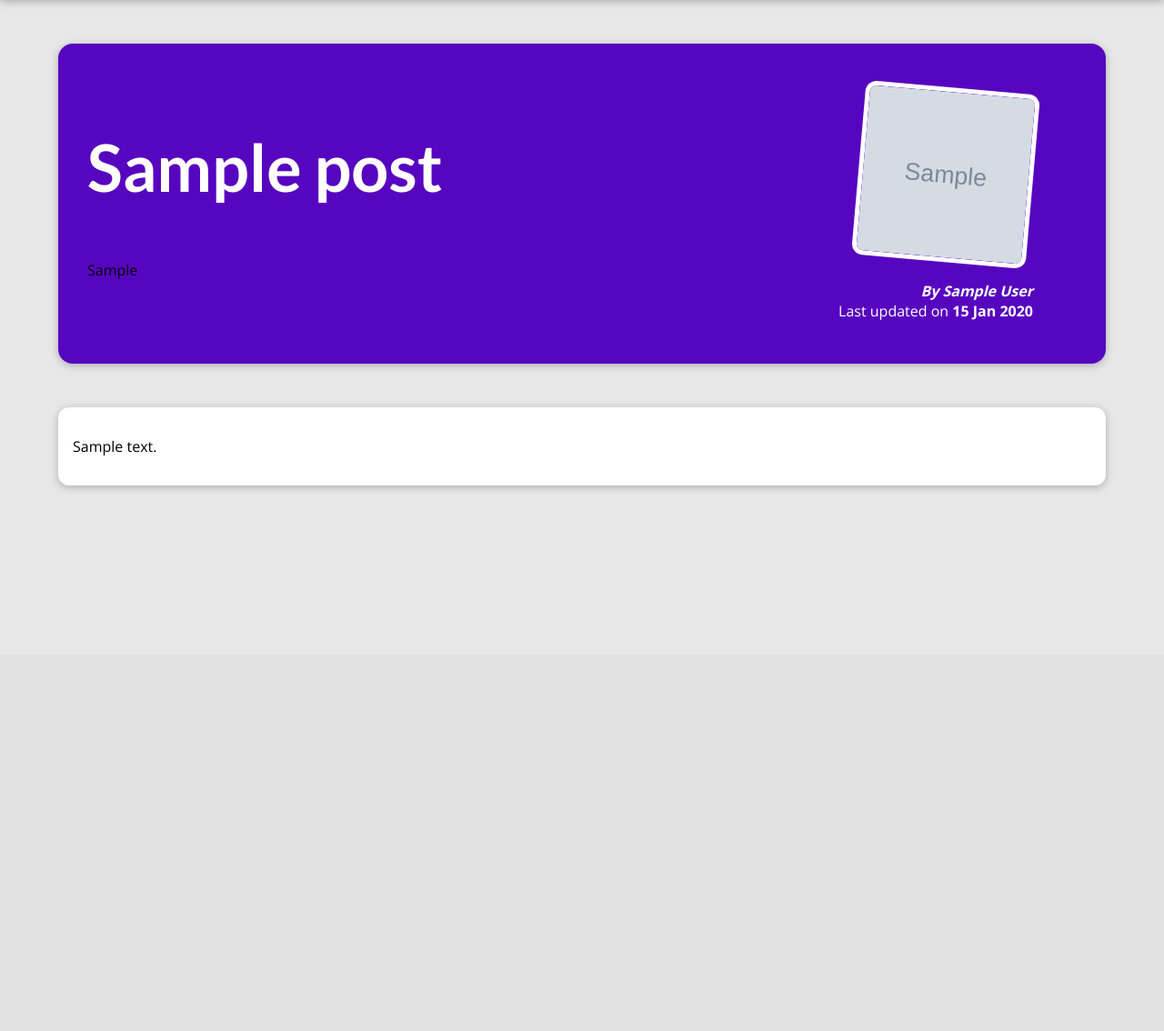
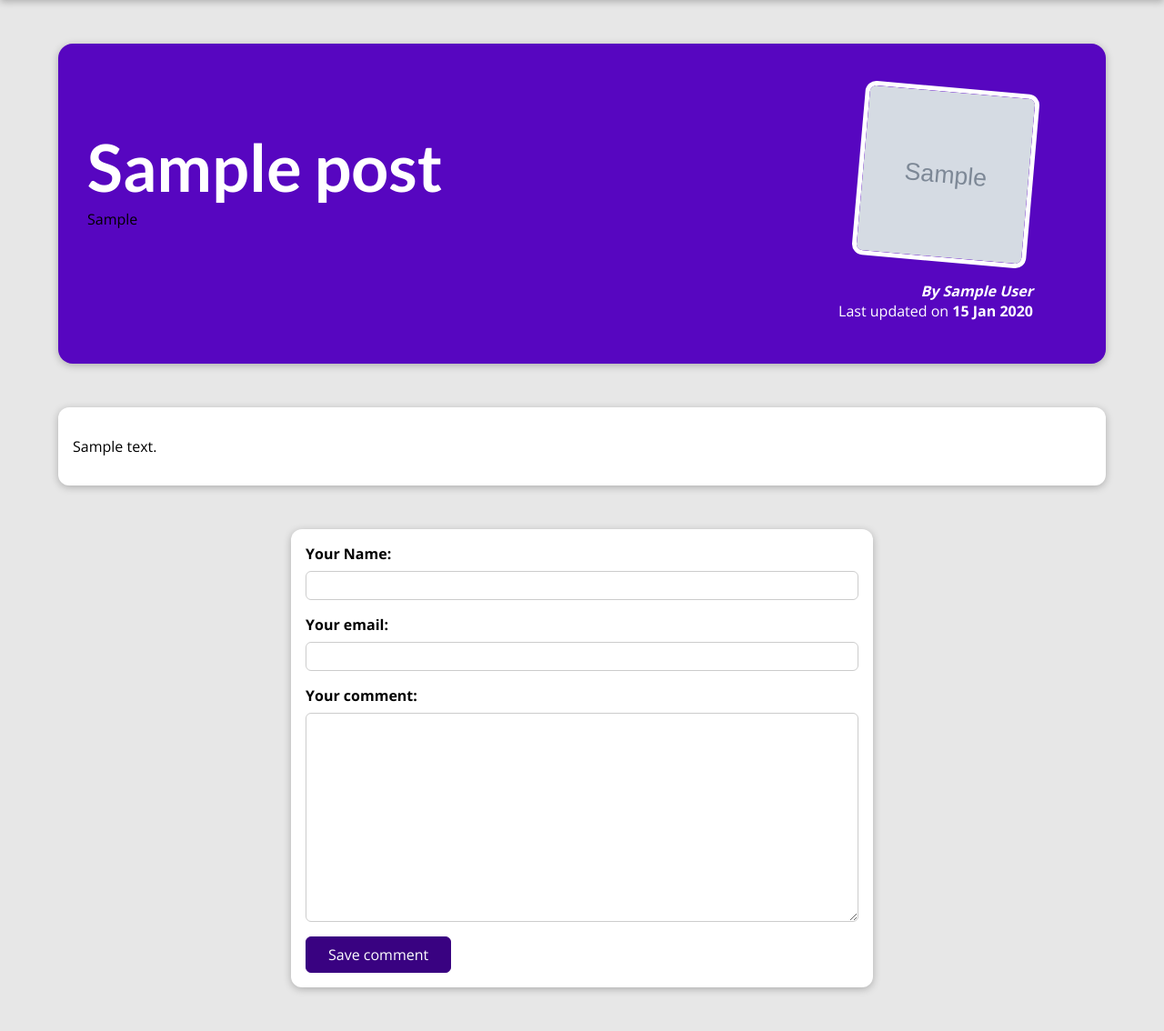
Before and after one commit to CrablinD1/academind_django, a Django app: a page that uses blog/templates/blog/post-detail.html in a window 1280 px wide. Shown: the part 80-1214 px from the top of the page at 91% size. Before the commit the page ends 618 px from the top, so only its background shows below. Run offline with Django 3.2, Linux system fonts and the light colour scheme; tables that the repository leaves empty hold one stand-in row (values such as "Sample post"); grey boxes marked "Sample" are stand-in pictures.

Commit message:
comments

```diff
--- /dev/null
+++ b/blog/forms.py
@@ -0,0 +1,13 @@
+from django import forms
+from .models import Comment
+
+
+class CommentForm(forms.ModelForm):
+    class Meta:
+        model = Comment
+        exclude = ['post']
+        labels = {
+            'user_name': 'Your Name',
+            'user_email': 'Your email',
+            'text': 'Your comment'
+        }
--- a/blog/models.py
+++ b/blog/models.py
@@ -7,6 +7,7 @@ class Tag(models.Model):
 
     def __str__(self):
         return self.caption
+
 
 class Author(models.Model):
     first_name = models.CharField(max_length=100)
@@ -23,10 +24,18 @@ class Author(models.Model):
 class Post(models.Model):
     title = models.CharField(max_length=150)
     excerpt = models.CharField(max_length=200)
-    image_name = models.CharField(max_length=100)
+    image = models.ImageField(upload_to='posts', null=True)
     date = models.DateField(auto_now=True)
     slug = models.SlugField(unique=True, db_index=True)
     content = models.TextField(validators=[MinLengthValidator(10)])
     author = models.ForeignKey(Author, on_delete=models.SET_NULL, null=True,
                                related_name='posts')
     tags = models.ManyToManyField(Tag)
+
+
+class Comment(models.Model):
+    user_name = models.CharField(max_length=120)
+    user_email = models.EmailField()
+    text = models.TextField(max_length=400)
+    post = models.ForeignKey(Post, on_delete=models.CASCADE,
+                             related_name='comments')
--- a/blog/static/blog/post-detail.css
+++ b/blog/static/blog/post-detail.css
@@ -22,6 +22,7 @@ body {
 #summary h2 {
   color: white;
   font-size: 4.5rem;
+  margin-bottom: 0.25rem;
 }
 
 #summary article {
@@ -47,15 +48,32 @@ body {
   font-weight: bold;
 }
 
-
 #summary a {
   color: white;
   text-decoration: none;
 }
 
-
 #summary time {
   font-weight: bold;
+}
+
+#read-later {
+  margin: 2rem 0;
+}
+
+#read-later button {
+  background-color: transparent;
+  border: 1px solid white;
+  padding: 0.5rem 2rem;
+  font: inherit;
+  color: white;
+  cursor: pointer;
+}
+
+#read-later button:hover,
+#read-later button:active {
+  background-color: white;
+  color: #390281;
 }
 
 main {
@@ -67,3 +85,120 @@ main {
   border-radius: 12px;
   box-shadow: 0 2px 8px rgba(0, 0, 0, 0.25);
 }
+
+.tag {
+  background-color: white;
+  color: #390281;
+  padding: 0.5rem 1rem;
+  border-radius: 8px;
+}
+
+#comment-form {
+  margin: 3rem auto;
+  width: 90%;
+  max-width: 40rem;
+  border-radius: 12px;
+  background-color: white;
+  box-shadow: 0 2px 8px rgba(0, 0, 0, 0.25);
+  padding: 1rem;
+}
+
+#comment-form button {
+  font: inherit;
+  background-color: #390281;
+  color: white;
+  border: 1px solid #390281;
+  padding: 0.5rem 1.5rem;
+  border-radius: 6px;
+  cursor: pointer;
+}
+
+#comment-form button:hover,
+#comment-form button:active {
+  background-color: #4f0ba7;
+  border-color: #4f0ba7;
+}
+
+.form-control {
+  margin-bottom: 1rem;
+}
+
+.form-control label {
+  font-weight: bold;
+  margin-bottom: 0.5rem;
+  display: block;
+}
+
+.form-control input,
+.form-control textarea {
+  display: block;
+  width: 100%;
+  font: inherit;
+  padding: 0.25rem;
+  border-radius: 6px;
+  border: 1px solid #ccc;
+}
+
+.errorlist {
+  list-style: none;
+  margin: 0.5rem 0;
+  padding: 0;
+  color: #d6000b;
+}
+
+.invalid label {
+  color: #d6000b;
+}
+
+.invalid input,
+.invalid textarea {
+  border-color: #d6000b;
+  background-color: #ffe6e7;
+}
+
+#alert {
+  margin: 8rem auto 3rem auto;
+  border: 1px solid #d6000b;
+  background-color: #ffe6e7;
+  padding: 1rem;
+  width: 90%;
+  max-width: 40rem;
+}
+
+#alert a {
+  text-decoration: none;
+  border: 1px solid #d6000b;
+  background-color: #d6000b;
+  color: white;
+  padding: 0.25rem 1.5rem;
+  border-radius: 6px;
+}
+
+#comments {
+  margin: 3rem auto;
+  width: 90%;
+  max-width: 60rem;
+  border-radius: 12px;
+  background-color: white;
+  box-shadow: 0 2px 8px rgba(0, 0, 0, 0.25);
+  padding: 1rem 2rem;
+}
+
+#comments ul {
+  list-style: none;
+  margin: 0;
+  padding: 0;
+}
+
+#comments li {
+  margin-bottom: 1rem;
+  border-bottom: 2px solid #ccc;
+}
+
+#comments li:last-of-type {
+  border-bottom: none;
+}
+
+#comments h2 {
+  color: #464646;
+}
--- a/blog/templates/blog/includes/post.html
+++ b/blog/templates/blog/includes/post.html
@@ -1,9 +1,7 @@
-{% load static %}
-
 <li>
   <article class="post">
     <a href="{% url "post-detail-page" post.slug %}">
-      <img src="{% static "blog/images/"|add:post.image_name %}" alt="{{ post.title }}"
+      <img src="{{ post.image.url }}" alt="{{ post.title }}"
       />
       <div class="post__content">
         <h3>{{ post.title }}</h3>
--- a/blog/templates/blog/post-detail.html
+++ b/blog/templates/blog/post-detail.html
@@ -18,7 +18,7 @@
         {% endfor %}
     </div>
   <article>
-    <img src="{% static "blog/images/"|add:post.image_name %}" alt="{{ post.title }}" />
+    <img src="{{ post.image.url }}" alt="{{ post.title }}" />
     <address>By <a href="mailto:{{ post.author.email_address }}"> {{ post.author }}</a></address>
     <div>Last updated on <time>{{ post.date|date:"d M Y" }}</time></div>
   </article>
@@ -27,4 +27,18 @@
 <main>
   {{ post.content|linebreaks }}
 </main>
+
+<section id="comment-form">
+    <form action="{% url 'post-detail-page' post.slug %}" method="POST">
+{% csrf_token %}
+        {% for form_fiels in comment_form %}
+            <div class="form-control">
+            {{ form_fiels.label_tag }}
+            {{ form_fiels }}
+            {{ form_fiels.errors }}
+            </div>
+        {% endfor %}
+        <button> Save comment </button>
+    </form>
+</section>
 {% endblock %}
--- a/blog/urls.py
+++ b/blog/urls.py
@@ -3,8 +3,8 @@ from django.urls import path
 from . import views
 
 urlpatterns = [
-    path("", views.starting_page, name="starting-page"),
-    path("posts", views.posts, name="posts-page"),
-    path("posts/<slug:slug>", views.post_detail,
+    path("", views.StartingPageView.as_view(), name="starting-page"),
+    path("posts", views.AllPostsView.as_view(), name="posts-page"),
+    path("posts/<slug:slug>", views.SinglePostView.as_view(),
          name="post-detail-page")  # /posts/my-first-post
 ]
--- a/blog/views.py
+++ b/blog/views.py
@@ -1,24 +1,80 @@
 from django.shortcuts import render, get_object_or_404
 from .models import Post
+from django.http import HttpResponseRedirect
+from django.urls import reverse
+from django.views.generic import ListView, DetailView
+from django.views import View
+from .forms import CommentForm
 
 
-def starting_page(request):
-    latest_posts = Post.objects.all().order_by('-date')[:3]
-    return render(request, "blog/index.html", {
-        "posts": latest_posts
-    })
+# def starting_page(request):
+#     latest_posts = Post.objects.all().order_by('-date')[:3]
+#     return render(request, "blog/index.html", {
+#         "posts": latest_posts
+#     })
+class StartingPageView(ListView):
+    template_name = "blog/index.html"
+    model = Post
+    ordering = ['-date']
+    context_object_name = 'posts'
+
+    def get_queryset(self):
+        queryset = super().get_queryset()
+        data = queryset[:3]
+        return data
 
 
-def posts(request):
-    all_posts = Post.objects.all().order_by('-date')
-    return render(request, "blog/all-posts.html", {
-        "all_posts": all_posts
-    })
+# def posts(request):
+#     all_posts = Post.objects.all().order_by('-date')
+#     return render(request, "blog/all-posts.html", {
+#         "all_posts": all_posts
+#     })
+
+class AllPostsView(ListView):
+    template_name = "blog/all-posts.html"
+    model = Post
+    ordering = ['-date']
+    context_object_name = 'all_posts'
 
 
-def post_detail(request, slug):
-    identified_post = get_object_or_404(Post, slug=slug)
-    return render(request, "blog/post-detail.html", {
-        "post": identified_post,
-        "post_tags": identified_post.tags.all()
-    })
+# def post_detail(request, slug):
+#     identified_post = get_object_or_404(Post, slug=slug)
+#     return render(request, "blog/post-detail.html", {
+#         "post": identified_post,
+#         "post_tags": identified_post.tags.all()
+#     })
+
+class SinglePostView(View):
+    def get(self, request, slug):
+        post = Post.objects.get(slug=slug)
+        context = {
+            "post": post,
+            "post_tags": post.tags.all(),
+            'comment_form': CommentForm()
+        }
+        return render(request, 'blog/post-detail.html', context)
+
+    def post(self, request, slug):
+        comment_form = CommentForm(request.POST)
+        post = Post.objects.get(slug=slug)
+
+        if comment_form.is_valid():
+            comment = comment_form.save(commit=False)
+            comment.post = post
+            comment.save()
+            return HttpResponseRedirect(
+                reverse('post-detail-page', args=[slug]))
+
+
+        context = {
+            "post": post,
+            "post_tags": post.tags.all(),
+            'comment_form': CommentForm()
+        }
+        return render(request, 'blog/post-detail.html', context)
+
+    # def get_context_data(self, **kwargs):
+    #     context = super().get_context_data(**kwargs)
+    #     context['post_tags'] = self.object.tags.all()
+    #     context['comment_form'] = CommentForm()
+    #     return context
--- a/my_site/settings.py
+++ b/my_site/settings.py
@@ -125,3 +125,6 @@ STATIC_URL = '/static/'
 STATICFILES_DIRS = [
     BASE_DIR / "static"
 ]
+
+MEDIA_ROOT = BASE_DIR / 'uploads'
+MEDIA_URL = '/files/'
--- a/my_site/urls.py
+++ b/my_site/urls.py
@@ -15,8 +15,10 @@ Including another URLconf
 """
 from django.contrib import admin
 from django.urls import path, include
+from django.conf.urls.static import static
+from django.conf import settings
 
 urlpatterns = [
     path('admin/', admin.site.urls),
     path("", include("blog.urls"))
-]
+] + static(settings.MEDIA_URL, document_root=settings.MEDIA_ROOT)
```
Also changed, not shown: blog/static/blog/app.css (added, +49 -0 lines), blog/static/blog/stored-posts.css (added, +39 -0 lines), blog/migrations/0002_auto_20210214_1228.py (added), blog/migrations/0003_comment.py (added), uploads/posts/123.jpg (added).
